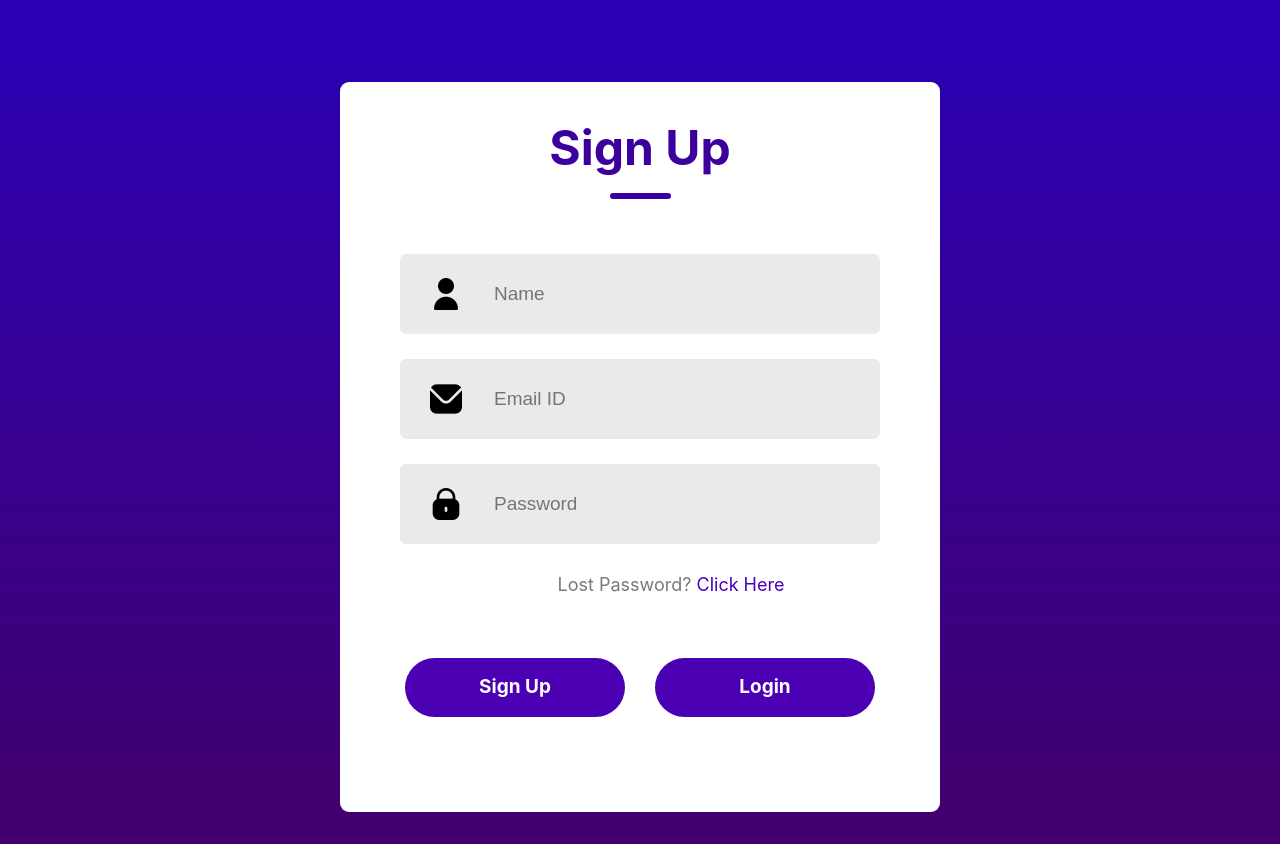
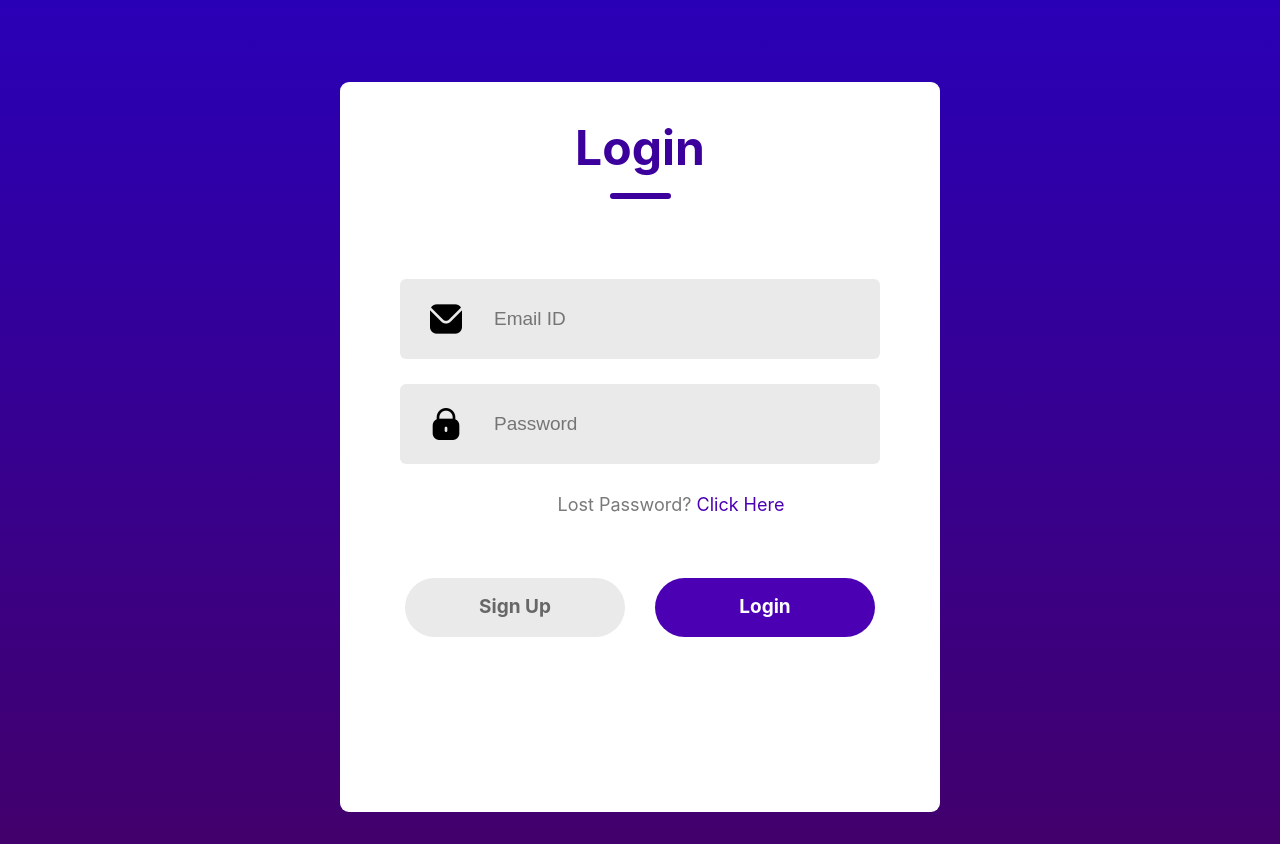
Before and after one commit to YaqubRahman/SwiftdIn, a React (Vite) app in the folder yaqubs-personal-linkedin-wesbite/: page / in a window 1280 px wide. Built offline with nearby package versions, Linux system fonts and the light colour scheme.

Commit message:
Change:frontend:removed lost password for register and removed name for login

```diff
--- a/yaqubs-personal-linkedin-wesbite/src/LoginSignup/LoginSignup.css
+++ b/yaqubs-personal-linkedin-wesbite/src/LoginSignup/LoginSignup.css
@@ -95,3 +95,8 @@
     font-weight: 700;
     cursor: pointer;
 }
+
+.gray{
+    background: #EAEAEA;
+    color: #676767;
+}
--- a/yaqubs-personal-linkedin-wesbite/src/LoginSignup/LoginSignup.tsx
+++ b/yaqubs-personal-linkedin-wesbite/src/LoginSignup/LoginSignup.tsx
@@ -10,20 +10,22 @@
 
 export const LoginSignup = () => {
 
-  const [action,setAction] = useState("Sign Up");
+  const [action,setAction] = useState("Login");
 
   return (
     <div className='container'>
       <div className='header'>
-        <div className='text'>Sign Up</div>
+        <div className='text'>{action}</div>
         <div className='underline'></div>
       </div>
       <div className='inputs'>
-
-      <div className='input'>
+        {action==='Login'?<div></div>:
+        <div className='input'>
         <img src={user_icon} alt=''/>
         <input type='text' placeholder='Name'/>
-      </div>
+      </div>}
+
+
 
       <div className='input'>
         <img src={email_icon} alt=''/>
@@ -35,10 +37,14 @@
         <input type='password'placeholder='Password'/>
       </div>
       </div>
-      <div className="forgot-password">Lost Password? <span>Click Here</span></div>
+
+      {action==='Sign Up'?<div></div>:
+        <div className="forgot-password">Lost Password? <span>Click Here</span></div>}
+
+
       <div className="submit-container">
-        <div className="submit">Sign Up</div>
-        <div className="submit">Login</div>
+        <div className={action=='Login'? 'submit gray': 'submit'} onClick={()=>{setAction('Sign Up')}}>Sign Up</div>
+        <div className={action=='Sign Up'?'submit gray': 'submit'}onClick={()=>{setAction('Login')}}>Login</div>
       </div>
 
 
```
